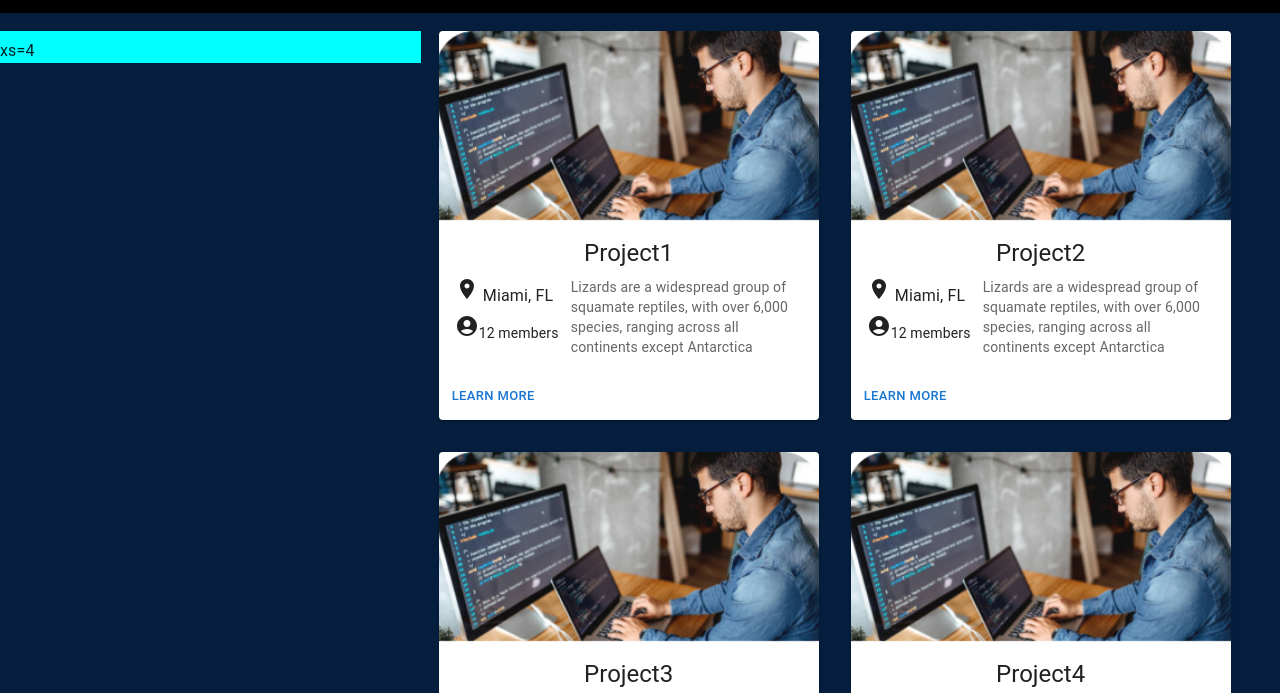
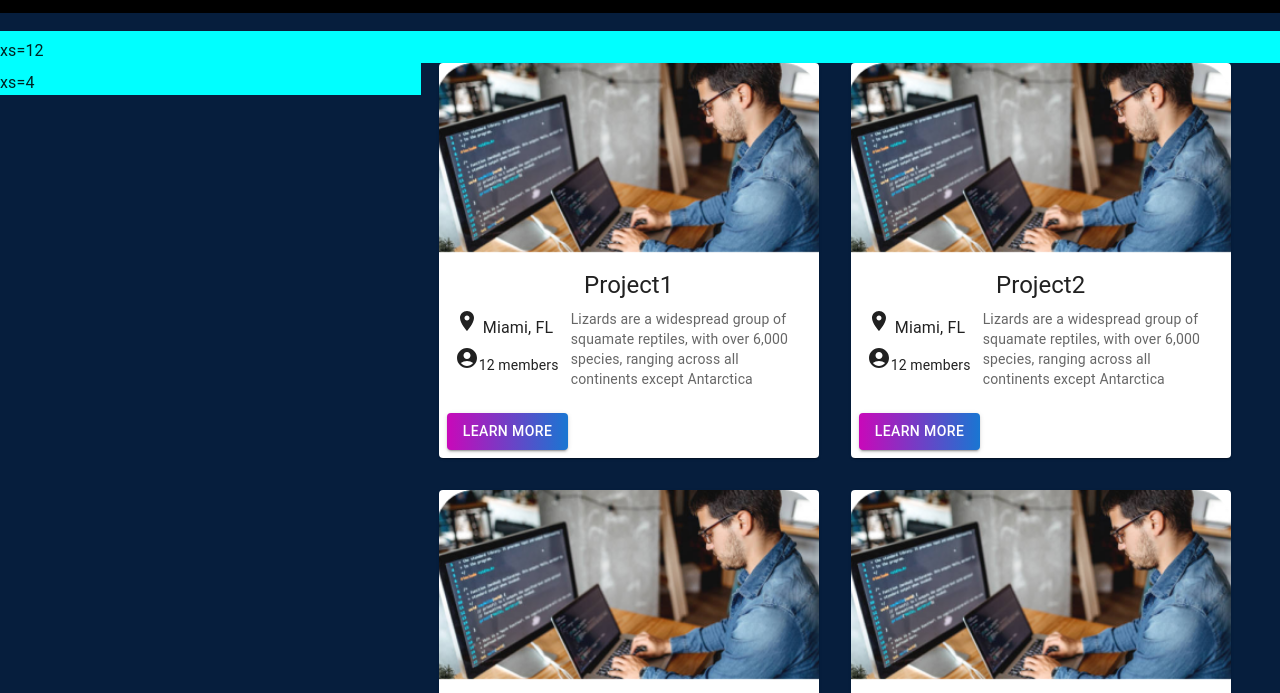
Before and after one commit to SparkDevWebIII/codenected, a React app: page /groups in a window 1280 px wide. Shown: the part 53-746 px from the top of the page. Built offline with nearby package versions, Linux system fonts and the light colour scheme.

```diff
--- a/src/pages/ViewGroups/GroupCard.jsx
+++ b/src/pages/ViewGroups/GroupCard.jsx
@@ -3,15 +3,23 @@
 import CardActions from "@mui/material/CardActions";
 import CardContent from "@mui/material/CardContent";
 import CardMedia from "@mui/material/CardMedia";
-import Button from "@mui/material/Button";
+import LearnMoreButton from "./LearnMoreButton";
 import Typography from "@mui/material/Typography";
 import { flexbox } from "@mui/system";
 import Grid from "@mui/material/Grid";
 import GroupImage from "../../Assets/GroupImage.png";
-import AccountCircleIcon from '@mui/icons-material/AccountCircle';
-import LocationOnIcon from '@mui/icons-material/LocationOn';
+import AccountCircleIcon from "@mui/icons-material/AccountCircle";
+import LocationOnIcon from "@mui/icons-material/LocationOn";
+import { Button } from "@mui/material";
 
-export default function GroupdCard({ id, name, description, splash, members, location }) {
+export default function GroupdCard({
+  id,
+  name,
+  description,
+  splash,
+  members,
+  location,
+}) {
   return (
     <Card sx={{ maxWidth: 380 }} className="groupCard">
       <CardMedia
@@ -31,10 +39,11 @@
         <Grid container>
           <Grid item xs={4}>
             <Typography gutterBottom variant="h7" component="div">
-            <LocationOnIcon/> {location}
+              <LocationOnIcon /> {location}
             </Typography>
             <Typography gutterBottom variant="body2" component="div">
-              <AccountCircleIcon/>{members} members
+              <AccountCircleIcon />
+              {members} members
             </Typography>
           </Grid>
           <Grid item xs={8}>
@@ -45,7 +54,7 @@
         </Grid>
       </CardContent>
       <CardActions>
-        <Button size="small">Learn More</Button>
+        <LearnMoreButton />
       </CardActions>
     </Card>
   );
--- a/src/pages/ViewGroups/Groups.jsx
+++ b/src/pages/ViewGroups/Groups.jsx
@@ -69,6 +69,9 @@
         alignItems="stretch"
         className="bodySection"
       >
+        <Grid className="Dummy" item xs={12}>
+          xs=12
+        </Grid>
         <Grid className="Dummy" item xs={4}>
           xs=4
         </Grid>
--- a/src/pages/ViewGroups/Groups.scss
+++ b/src/pages/ViewGroups/Groups.scss
@@ -9,6 +9,10 @@
 }
 
 
+//CSS Styling for Learn More button in GroupCard component
+.learnMore {
+  background: linear-gradient(90deg, #c908b9, transparent);
+}
 
 
 
--- /dev/null
+++ b/src/pages/ViewGroups/LearnMoreButton.jsx
@@ -0,0 +1,21 @@
+import React from 'react'
+import { Button } from "@mui/material";
+
+const LearnMoreButton = () => {
+  return (
+    <Button
+          className="learnMore"
+          variant="contained"
+          sx={{
+            ":hover": {
+              bgcolor: "#BF026D", // theme.palette.primary.main
+              color: "white",
+            },
+          }}
+        >
+          Learn More
+        </Button>
+  )
+}
+
+export default LearnMoreButton
```
Also changed, not shown: src/Assets/codenectedBackground.png (added).
